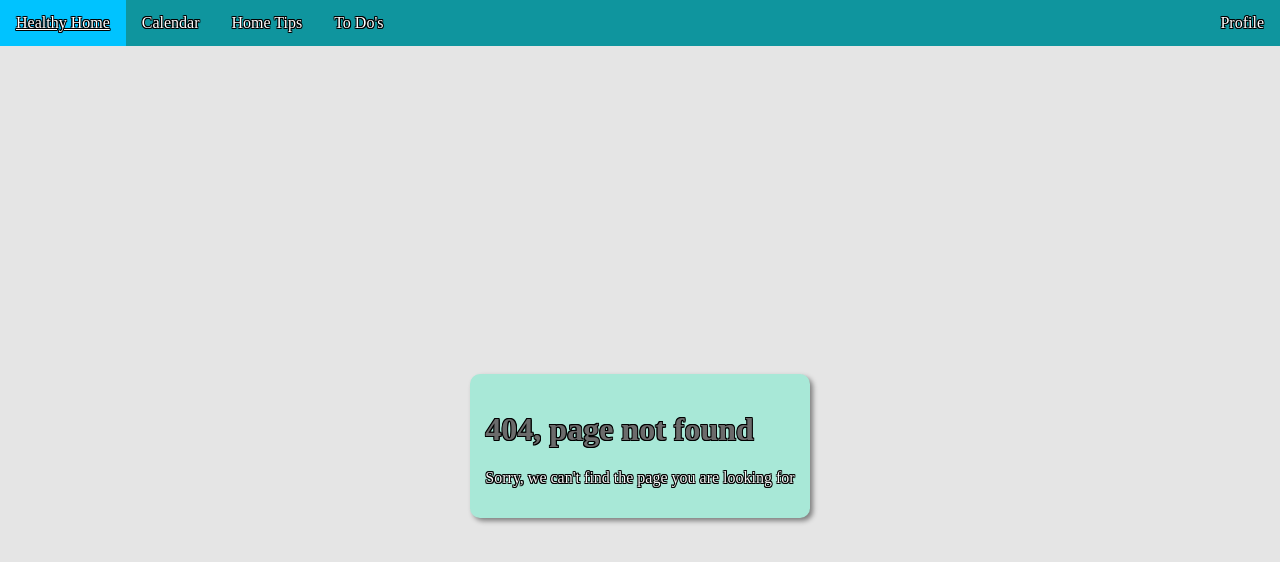
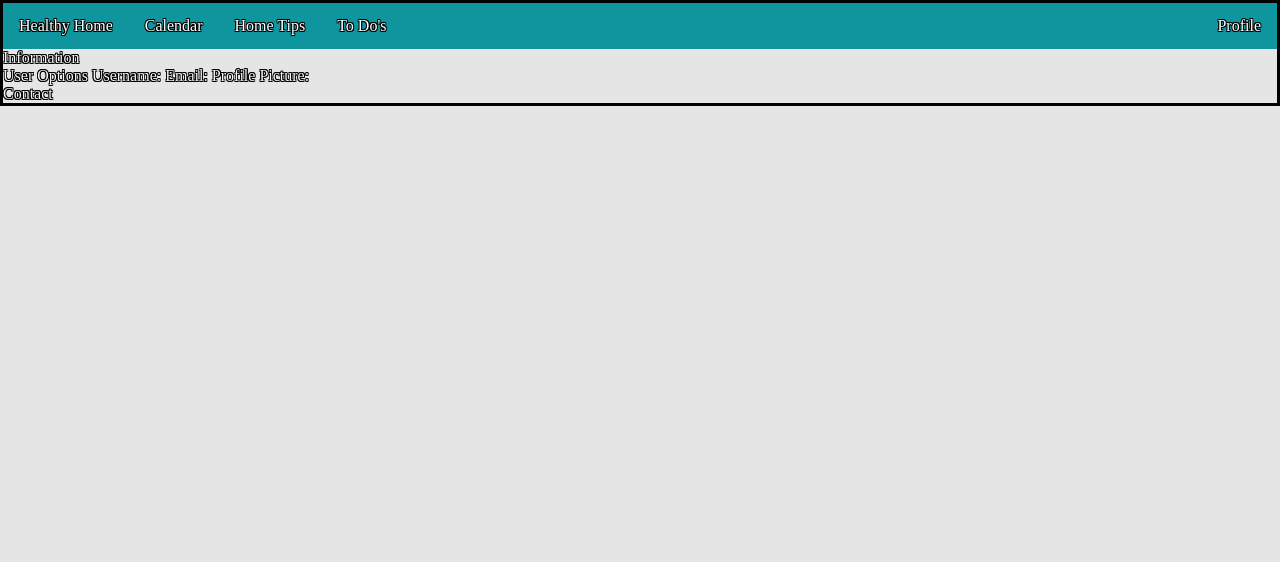
Before and after one commit to devmountainwon5/HealthyHome, a React (Create React App) app in the folder healthy-home/: page /userprofile in a window 1280 px wide. Before the commit this address had no page. Shown: the top 562 px of the page. Built offline with nearby package versions, Linux system fonts and the light colour scheme; a web font is replaced by a local one.

Commit message:
setting up a page for the profile

```diff
--- a/healthy-home/src/Routes.js
+++ b/healthy-home/src/Routes.js
@@ -12,12 +12,14 @@ import Tips from './Views/Tips/Tips';
 import ToDos from './Views/Home/Subviews/ToDos/ToDos';
 import Quiz from './Views/Login/Quiz/quiz';
 import ErrorPage from './Views/ErrorPage/ErrorPage';
+import Profile from 'Views/Profile/Profile';
 
 export default (
     <Switch>
         {/* <NavBar /> */}
         {/* <Route path="/calendar" component={Calendar} /> */}
         {/* Replace with proper component={} things later */}
+        <Route path="/userprofile" component={Profile}/>
         <Route path="/subscribe" component={ToDos} />
         <Route path="/quiz" component={Quiz} />
         <Route path="/homehealth" component={HomeHealth} />
--- a/healthy-home/src/Views/Home/NavBar/NavBar.js
+++ b/healthy-home/src/Views/Home/NavBar/NavBar.js
@@ -10,7 +10,7 @@ function NavBar(){
                         <li><Link to="/calendar">Calendar</Link></li>
                         <li><Link to="/tips"> Home Tips</Link></li>
                         <li><Link to='/subscribe'>To Do's</Link></li>
-                        <li style={{float:'right'}}><a>Profile</a></li>
+                        <li style={{float:'right'}}><Link to="/userprofile">Profile</Link></li>
                     </ul>
         </div>
     )
--- a/healthy-home/src/Views/Home/Subviews/ToDos/HomeTodo.js
+++ /dev/null
@@ -1,12 +0,0 @@
-import React, { useState } from 'react'
-
-export default function HomeTodo(){
-    const [Hometodo, setHometodo] = useState("Home Todos will dislplay here")
-        return (
-            <div>
-                <button className = 'remove'>X</button>
-                {Hometodo}
-                <button className = 'done'>Done</button>
-            </div>
-        )
-}
--- a/healthy-home/src/Views/Home/Subviews/ToDos/ToDos.js
+++ b/healthy-home/src/Views/Home/Subviews/ToDos/ToDos.js
@@ -1,7 +1,5 @@
 import React, { useState, useEffect } from 'react';
 import NavBar from './../../NavBar/NavBar';
-import HomeTodo from './HomeTodo';
-import YardTodo from './YardTodo';
 import {connect} from 'react-redux';
 import * as Actions from '../../../../Ducks/action_creator'
 import axios from 'axios'
--- a/healthy-home/src/Views/Home/Subviews/ToDos/YardTodo.js
+++ /dev/null
@@ -1,12 +0,0 @@
-import React, { useState } from 'react'
-
-export default function YardTodo(){
-    const [Yardtodo, setYardtodo] = useState("Yard Todos will dislplay here")
-        return (
-            <div>
-                <button className = 'remove'>X</button>
-                {Yardtodo}
-                <button className = 'done'>Done</button>
-            </div>
-        )
-}
--- /dev/null
+++ b/healthy-home/src/Views/Profile/Profile.js
@@ -0,0 +1,26 @@
+import React, { Component } from 'react'
+import NavBar from 'Views/Home/NavBar/NavBar';
+
+export default class Profile extends Component {
+    render() {
+        return (
+            <div>
+                <NavBar/>
+                <div>
+                    Information
+                </div>
+                <div>
+                    User Options
+                    Username:
+                    Email:
+                    Profile Picture:
+                </div>
+                <div>
+                    Contact
+                </div>
+
+
+            </div>
+        )
+    }
+}
```
Also changed, not shown: healthy-home/src/Views/Profile/Profile.css (added).
